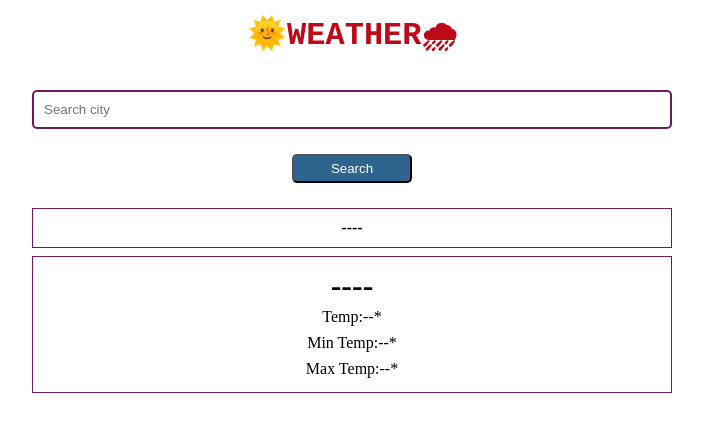
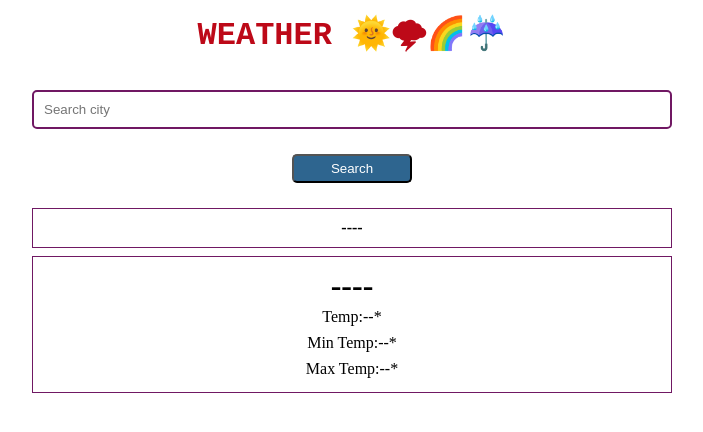
Before and after one commit to Abinaya2003/weather-app, a plain HTML site: page index.html in a window 1280 px wide. Shown: the whole page, without its empty margins (288-991 px from the left). Drawn offline with Linux system fonts and the light colour scheme.

Commit message:
Update index.html

```diff
--- a/index.html
+++ b/index.html
@@ -11,7 +11,8 @@
 </head>
 <body class="text-center">
     <main>
-        <h1 class="banner">🌞WEATHER🌧</h1><br><br><br><br><br>
+        <h1 class="banner">WEATHER
+        🌞🌩🌈☔</h1><br><br><br><br><br>
         <div id="input">
             <input type="text" name="City Name" id="city-input" placeholder="Search city">
         </div><br><br><br>
```
